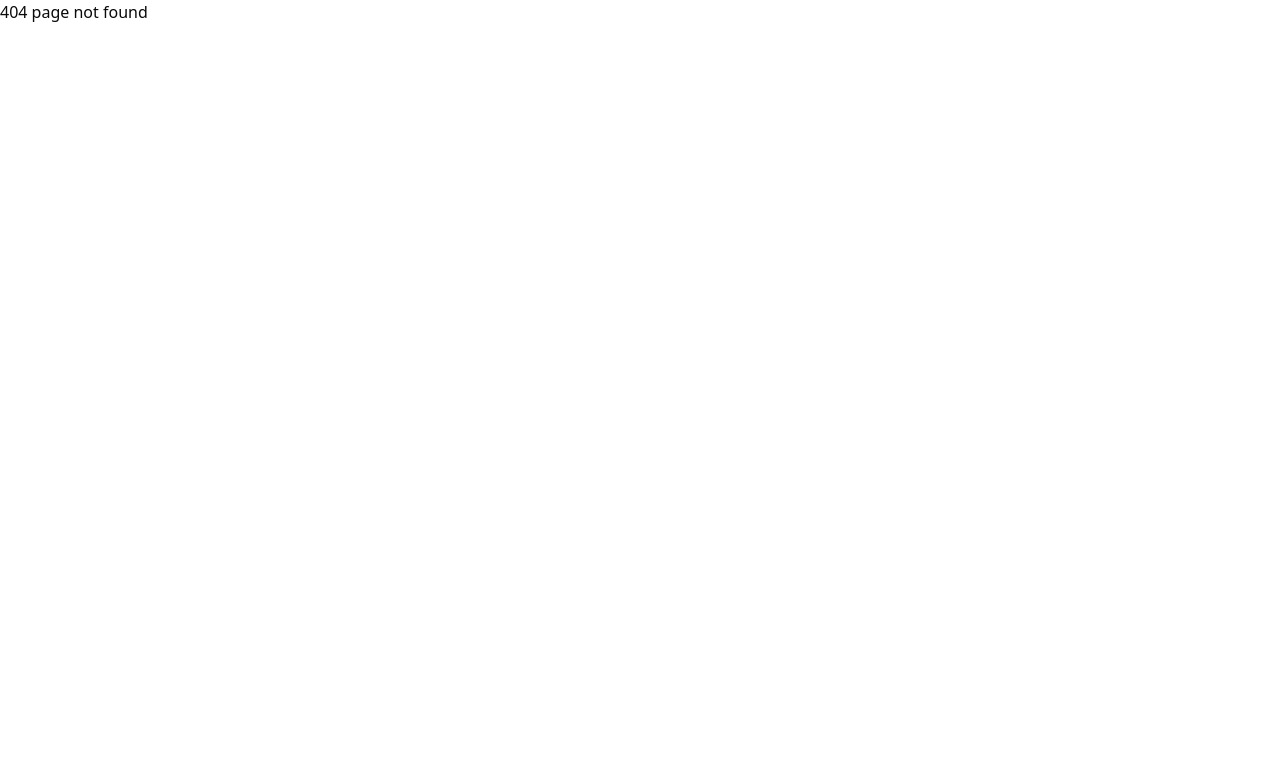
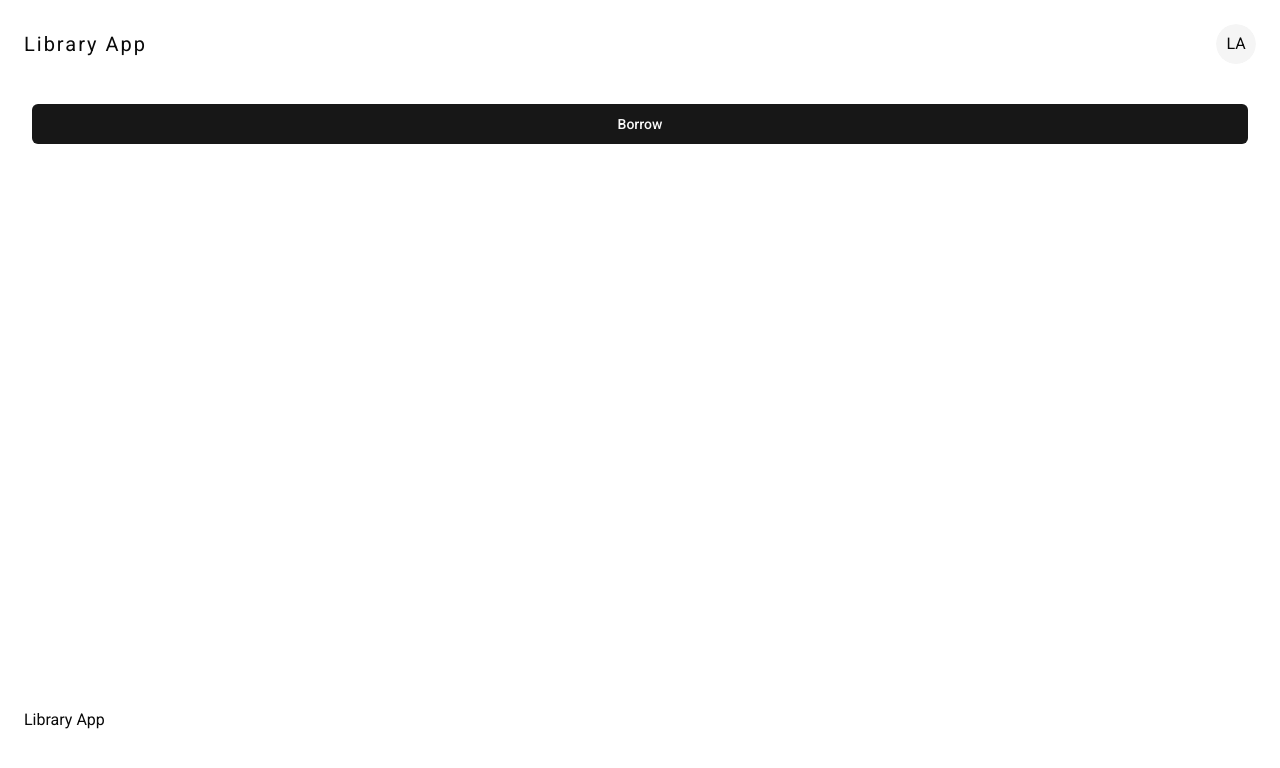
Before and after one commit to devanada/ALTA-FE-BATCH16, a React (Vite) app in the folder 14-React-App/: page /cart in a window 1280 px wide. Before the commit this address had no page. Shown: the top 768 px of the page. Built offline with nearby package versions, Linux system fonts and the light colour scheme.

Commit message:
feat: implement zustand and deploy

```diff
--- a/14-React-App/package.json
+++ b/14-React-App/package.json
@@ -28,7 +28,8 @@
     "react-router-dom": "^6.18.0",
     "tailwind-merge": "^2.0.0",
     "tailwindcss-animate": "^1.0.7",
-    "zod": "^3.22.4"
+    "zod": "^3.22.4",
+    "zustand": "^4.4.6"
   },
   "devDependencies": {
     "@types/node": "^20.8.10",
--- a/14-React-App/src/components/navbar.tsx
+++ b/14-React-App/src/components/navbar.tsx
@@ -1,4 +1,5 @@
-import { Link } from "react-router-dom";
+import { ShoppingBasketIcon } from "lucide-react";
+import { Link, useNavigate } from "react-router-dom";
 
 import {
   DropdownMenu,
@@ -17,6 +18,7 @@ import { useToken } from "@/utils/contexts/token";
 const Navbar = () => {
   const { token, user, changeToken } = useToken();
   const [toggleTheme] = useTheme();
+  const navigate = useNavigate();
   const { toast } = useToast();
 
   function handleLogout() {
@@ -32,6 +34,10 @@ const Navbar = () => {
         <Link className="text-xl tracking-widest" to="/">
           Library App
         </Link>
+        <div className="flex gap-4 items-center justify-end">
+          {token && user.role === "user" && (
+            <ShoppingBasketIcon onClick={() => navigate("/cart")} />
+          )}
           <DropdownMenu>
             <DropdownMenuTrigger>
               <Avatar>
@@ -72,6 +78,7 @@ const Navbar = () => {
               )}
             </DropdownMenuContent>
           </DropdownMenu>
+        </div>
       </nav>
     </header>
   );
--- /dev/null
+++ b/14-React-App/src/pages/books/cart.tsx
@@ -0,0 +1,40 @@
+import { Trash2 } from "lucide-react";
+
+import Layout from "@/components/layout";
+
+import useCartStore from "@/utils/state";
+import { Button } from "@/components/ui/button";
+
+const Cart = () => {
+  const { cart, deleteBook } = useCartStore();
+
+  async function onBorrow() {
+    const body = {
+      bookId: cart.map((item) => item.id),
+      borrow_date: new Date().toISOString(),
+    };
+
+    console.log(body);
+  }
+
+  return (
+    <Layout>
+      <div className="flex flex-col gap-4">
+        {cart.map((book) => (
+          <div className="flex gap-2 items-center" key={book.id}>
+            <img
+              className="object-contain w-40"
+              src={book.cover_image}
+              alt={book.title}
+            />
+            <p className="flex-grow">{book.title}</p>
+            <Trash2 onClick={() => deleteBook(book)} />
+          </div>
+        ))}
+        <Button onClick={() => onBorrow()}>Borrow</Button>
+      </div>
+    </Layout>
+  );
+};
+
+export default Cart;
--- a/14-React-App/src/pages/books/detail.tsx
+++ b/14-React-App/src/pages/books/detail.tsx
@@ -1,17 +1,28 @@
+import { useEffect, useState, useMemo } from "react";
 import { useParams } from "react-router-dom";
-import { useEffect, useState } from "react";
 
-import Layout from "@/components/layout";
 import { useToast } from "@/components/ui/use-toast";
-import { Book, getDetailBook } from "@/utils/apis/books";
 import { Separator } from "@/components/ui/separator";
 import { Button } from "@/components/ui/button";
+import Layout from "@/components/layout";
+
+import { Book, getDetailBook } from "@/utils/apis/books";
+import useCartStore from "@/utils/state";
 
 const DetailBook = () => {
+  const { cart, addBook } = useCartStore();
   const { toast } = useToast();
   const params = useParams();
 
   const [book, setBook] = useState<Book>();
+
+  const isInCart = useMemo(() => {
+    const checkCart = cart.find((item) => item.id === +params.id_book!);
+
+    if (checkCart) return true;
+
+    return false;
+  }, [cart]);
 
   useEffect(() => {
     fetchData();
@@ -30,6 +41,13 @@ const DetailBook = () => {
     }
   }
 
+  function onClickBorrow() {
+    toast({
+      description: "Book has been added to cart.",
+    });
+    addBook(book!);
+  }
+
   return (
     <Layout>
       <div className="flex flex-col md:flex-row w-full h-full py-6 px-3 gap-5 items-center">
@@ -46,7 +64,13 @@ const DetailBook = () => {
           </div>
           <Separator />
           <p>{book?.description}</p>
-          <Button>Borrow</Button>
+          <Button
+            onClick={() => onClickBorrow()}
+            disabled={isInCart}
+            aria-disabled={isInCart}
+          >
+            {isInCart ? "In Cart" : "Borrow"}
+          </Button>
         </div>
       </div>
     </Layout>
--- a/14-React-App/src/routes/index.tsx
+++ b/14-React-App/src/routes/index.tsx
@@ -8,6 +8,7 @@ import DetailBookPage from "@/pages/books/detail";
 import ProfilePage from "@/pages/profile";
 import EditProfilePage from "@/pages/profile/edit-profile";
 import HistoryBorrowPage from "@/pages/profile/history-borrow";
+import Cart from "@/pages/books/cart";
 
 export default function Router() {
   const router = createBrowserRouter([
@@ -43,6 +44,10 @@ export default function Router() {
           element: <HistoryBorrowPage />,
         },
         {
+          path: "cart",
+          element: <Cart />,
+        },
+        {
           path: "*",
           element: <div>404 page not found</div>,
         },
--- a/14-React-App/src/routes/protected-routes.tsx
+++ b/14-React-App/src/routes/protected-routes.tsx
@@ -7,7 +7,7 @@ const ProtectedRoutes = () => {
   const { token, user } = useToken();
 
   const authProtected = ["/login", "/register"];
-  const tokenProtected = ["/profile", "/edit-profile", "/dashboard"];
+  const tokenProtected = ["/profile", "/edit-profile", "/dashboard", "cart"];
   const roleProtected = ["/dashboard"];
 
   if (authProtected.includes(pathname)) {
--- /dev/null
+++ b/14-React-App/src/utils/state.ts
@@ -0,0 +1,23 @@
+import { create } from "zustand";
+
+import { Book } from "./apis/books";
+
+interface CartState {
+  cart: Book[];
+  addBook: (book: Book) => void;
+  deleteBook: (book: Book) => void;
+  removeCart: () => void;
+}
+
+const useCartStore = create<CartState>()((set) => ({
+  cart: [],
+  addBook: (book) => set((state) => ({ cart: [...state.cart, book] })),
+  deleteBook: (book) =>
+    set((state) => {
+      const newCart = state.cart.filter((item) => item.id !== book.id);
+      return { cart: newCart };
+    }),
+  removeCart: () => set(() => ({ cart: [] })),
+}));
+
+export default useCartStore;
```
Also changed, not shown: 14-React-App/vercel.json (added), 1 other file (tests, documents, lock files or other folders). Lines whose indentation alone changed are shown as unchanged.
